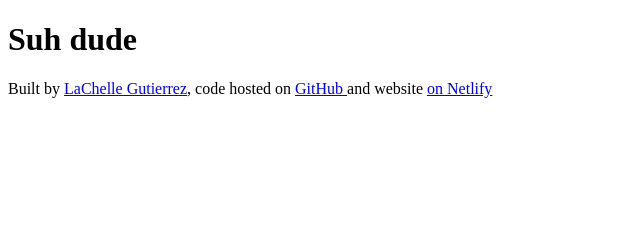
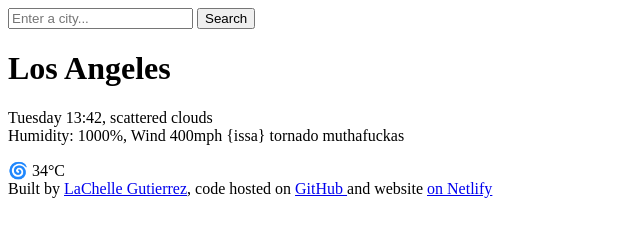
Before and after one commit to ceegee171/WeatherProjectFinal, a plain HTML site: page index.html in a window 1280 px wide. Shown: the whole page, without its empty margins (0-640 px from the left). Drawn offline with Linux system fonts and the light colour scheme.

Commit message:
Added some html

```diff
--- a/index.html
+++ b/index.html
@@ -6,7 +6,25 @@
     <title>Document</title>
   </head>
   <body>
-    <h1>Suh dude</h1>
+    <header>
+      <form>
+        <input type="search" placeholder="Enter a city..." required />
+        <input type="submit" value="Search" />
+      </form>
+    </header>
+    <main>
+        <div>
+      <h1>Los Angeles</h1>
+      <p>
+        Tuesday 13:42, scattered clouds
+        <br />
+        Humidity: 1000%, Wind 400mph {issa} tornado muthafuckas
+      </p>
+      </div>
+      <div>🌀 34°C</div>
+    </div>
+    </main>
+
     <footer>
       Built by
       <a href="https://github.com/ceegee171" target="_blank">
```
